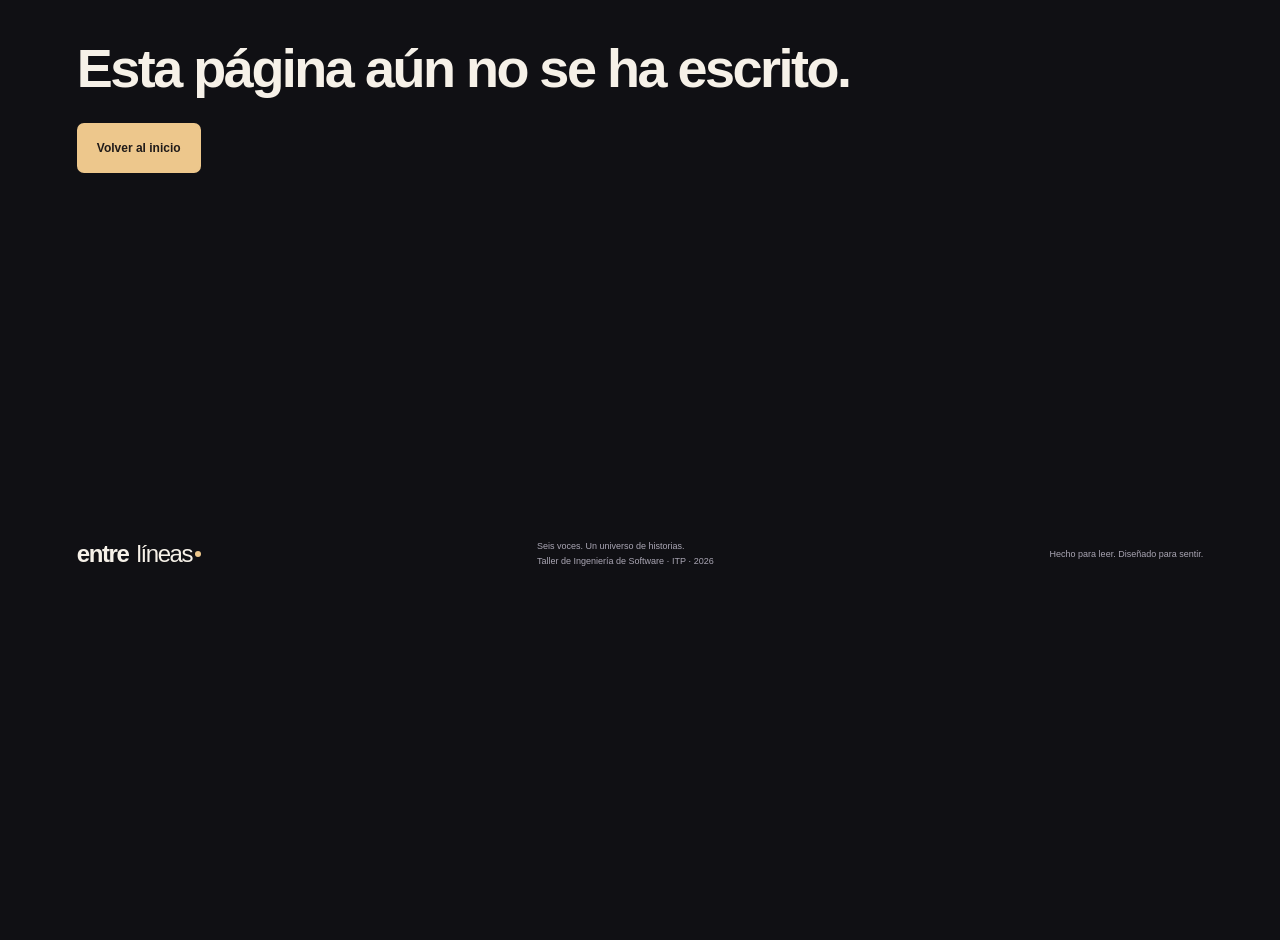
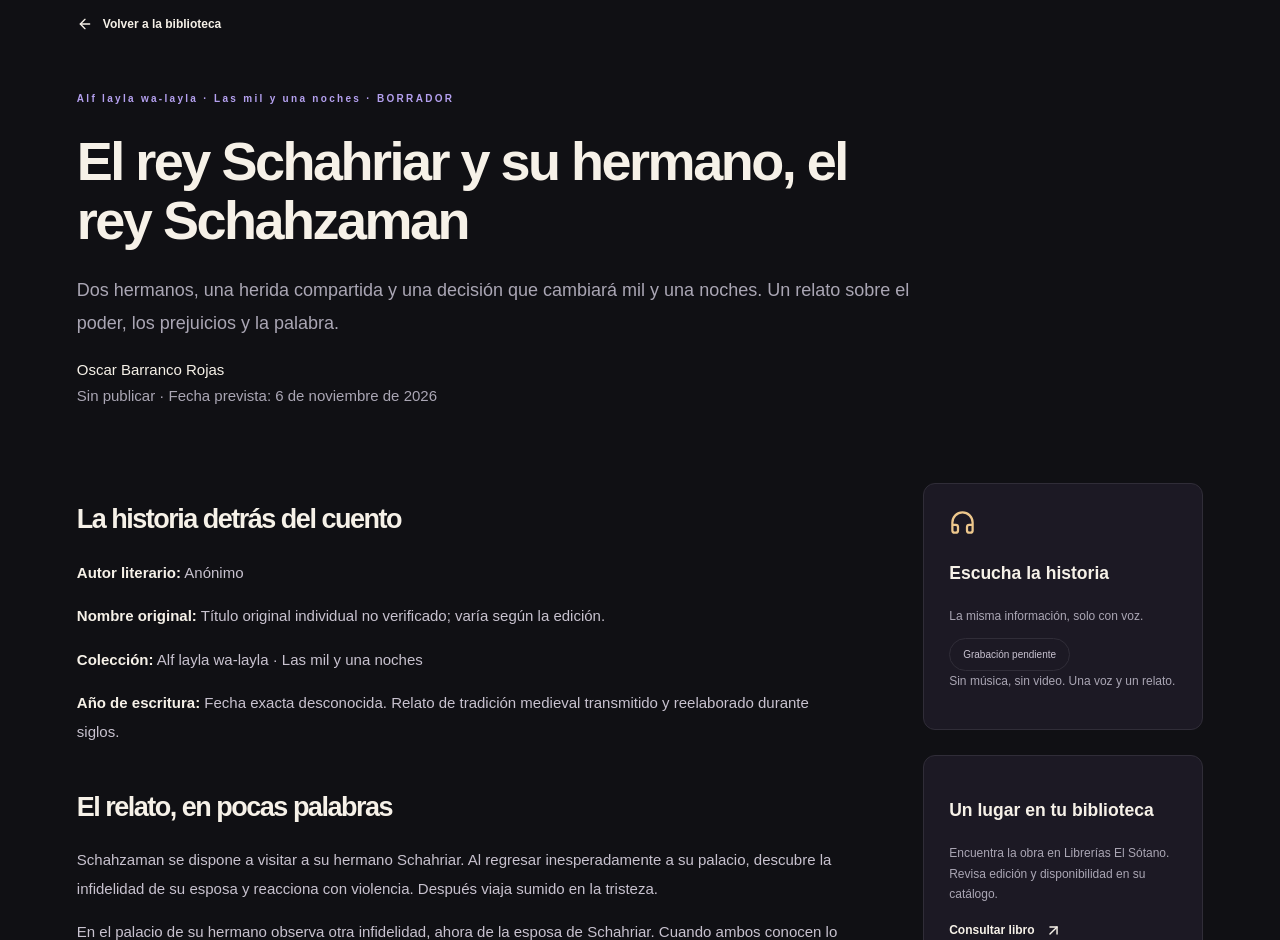
Before and after one commit to toon1291/entrelineas-blog, a Next.js app: page /cuentos/el-rey-schahriar-y-su-hermano in a window 1280 px wide. Before the commit this address had no page. Shown: the part 160-1100 px from the top of the page. Before the commit the page ends 800 px from the top, so only its background shows below. Built offline with nearby package versions, Linux system fonts and the light colour scheme.

Commit message:
Add files via upload

```diff
--- /dev/null
+++ b/src/app/cuentos/[slug]/page.tsx
@@ -0,0 +1,222 @@
+import StoryGallery from '@/components/StoryGallery';
+import { notFound } from 'next/navigation';
+import Link from 'next/link';
+import { stories, members, dateLabel } from '@/data/blog';
+import {
+  ArrowLeft,
+  ArrowUpRight,
+  Headphones,
+} from 'lucide-react';
+
+export function generateStaticParams() {
+  return stories.map((story) => ({
+    slug: story.slug,
+  }));
+}
+
+interface StoryPageProps {
+  params: Promise<{
+    slug: string;
+  }>;
+}
+
+export default async function StoryPage({
+  params,
+}: StoryPageProps) {
+  const { slug } = await params;
+
+  const story = stories.find((item) => item.slug === slug);
+
+  if (!story) {
+    notFound();
+  }
+
+  const member = members.find(
+    (item) => item.id === story.authorId,
+  );
+
+  if (!member) {
+    notFound();
+  }
+
+  return (
+    <main id="main" className="article section">
+      <Link href="/#biblioteca" className="text-link">
+        <ArrowLeft size={16} />
+        Volver a la biblioteca
+      </Link>
+
+      <header className="article-header">
+        <div className="eyebrow purple">
+          {story.collection} ·{' '}
+          {story.status === 'draft' ? 'BORRADOR' : 'PUBLICACIÓN'}
+        </div>
+
+        <h1>{story.title}</h1>
+
+        <p className="lead">{story.excerpt}</p>
+
+        <Link href={`/integrantes/${member.id}`}>
+          {member.name}
+        </Link>
+
+        <p className="muted">
+          {story.publishedAt
+            ? `Publicado: ${dateLabel(story.publishedAt)}`
+            : `Sin publicar · Fecha prevista: ${dateLabel(
+                story.plannedDate,
+              )}`}
+        </p>
+      </header>
+
+      <div className="article-grid">
+        <div>
+          <section className="reading">
+            <h2>La historia detrás del cuento</h2>
+
+            <p>
+              <b>Autor literario:</b> {story.literaryAuthor}
+            </p>
+
+            <p>
+              <b>Nombre original:</b> {story.originalTitle}
+            </p>
+
+            <p>
+              <b>Colección:</b> {story.collection}
+            </p>
+
+            <p>
+              <b>Año de escritura:</b> {story.written}
+            </p>
+
+            <h2>El relato, en pocas palabras</h2>
+
+            {story.summary.map((paragraph, index) => (
+              <p key={index}>{paragraph}</p>
+            ))}
+
+            <h2>Quiénes habitan esta historia</h2>
+
+            {story.characters.map((character) => (
+              <p key={character.name}>
+                <b>{character.name}.</b>{' '}
+                {character.description}
+              </p>
+            ))}
+
+            <h2>Tres ideas que nos llevamos</h2>
+
+            <p className="muted">
+              Interpretaciones del equipo a partir de la lectura.
+            </p>
+
+            {story.lessons.map((lesson, index) => (
+              <div className="lesson" key={index}>
+                <span>
+                  {String(index + 1).padStart(2, '0')}
+                </span>
+
+                <p>{lesson}</p>
+              </div>
+            ))}
+
+            <h2>Ilustraciones de la obra</h2>
+
+            {story.illustrations &&
+            story.illustrations.length > 0 ? (
+              <StoryGallery images={story.illustrations} />
+            ) : story.illustration ? (
+              <figure>
+                <img
+                  className="story-image"
+                  src={story.illustration}
+                  alt={story.illustrationAlt}
+                  loading="lazy"
+                />
+
+                <figcaption>
+                  {story.illustrationAlt}
+                </figcaption>
+              </figure>
+            ) : (
+              <p className="notice">
+                Las ilustraciones de este cuento estarán
+                disponibles próximamente.
+              </p>
+            )}
+
+            <h2>Fuentes y lectura</h2>
+
+            <ul>
+              {story.sources.map((source) => (
+                <li key={source.url}>
+                  <a
+                    href={source.url}
+                    target="_blank"
+                    rel="noopener noreferrer"
+                  >
+                    {source.label} ↗
+                  </a>
+                </li>
+              ))}
+            </ul>
+
+            <p className="notice">
+              Nota de contenido: el relato aborda infidelidad,
+              violencia y abuso de poder. Se presenta sin detalles
+              gráficos y con una lectura crítica de sus prejuicios.
+            </p>
+          </section>
+        </div>
+
+        <aside>
+          <div className="audio-panel">
+            <Headphones size={27} />
+
+            <h3>Escucha la historia</h3>
+
+            <p>La misma información, solo con voz.</p>
+
+            {story.audio ? (
+              <audio
+                controls
+                preload="metadata"
+                src={story.audio}
+              >
+                Tu navegador no admite audio.
+              </audio>
+            ) : (
+              <span className="pill">
+                Grabación pendiente
+              </span>
+            )}
+
+            <p className="muted">
+              Sin música, sin video. Una voz y un relato.
+            </p>
+          </div>
+
+          <div className="audio-panel">
+            <h3>Un lugar en tu biblioteca</h3>
+
+            <p>
+              Encuentra la obra en Librerías El Sótano.
+              Revisa edición y disponibilidad en su catálogo.
+            </p>
+
+            <a
+              href={story.shop}
+              target="_blank"
+              rel="noopener noreferrer"
+              className="text-link"
+            >
+              Consultar libro
+              <ArrowUpRight size={17} />
+            </a>
+          </div>
+        </aside>
+      </div>
+    </main>
+  );
+}
```
